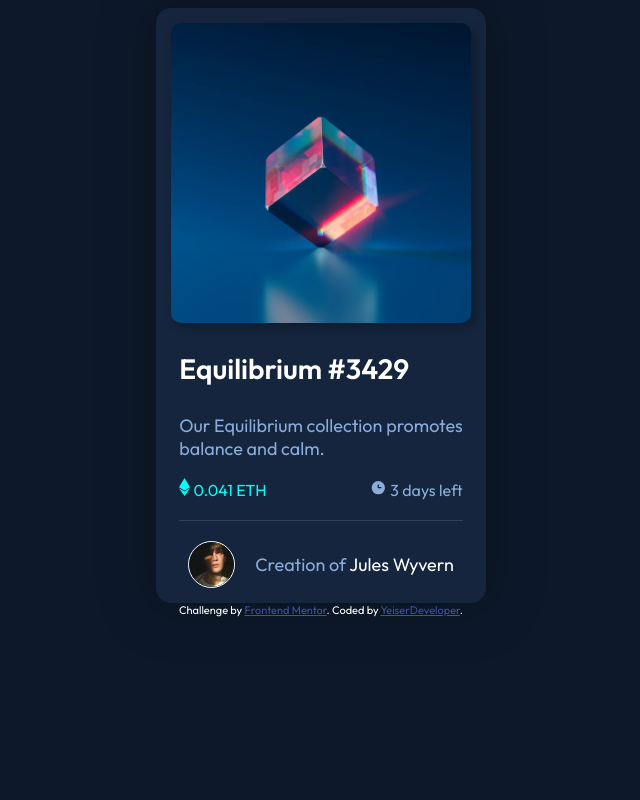
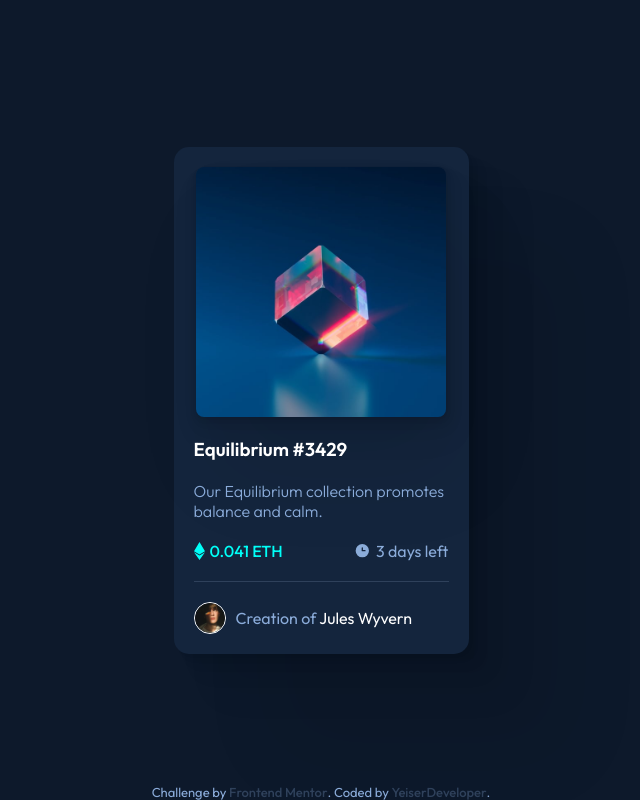
Before and after one commit to YeiserBytes/nft-preview-card-component, a plain HTML site: page index.html in a window 1280 px wide. Shown: the whole page, without its empty margins (319-959 px from the left). Drawn offline with Linux system fonts and the light colour scheme.

Commit message:
Add Update

```diff
--- a/assets/styles/styles.scss
+++ b/assets/styles/styles.scss
@@ -1,6 +1,7 @@
+@import url('https://fonts.googleapis.com/css2?family=Outfit:wght@300;400;600&display=swap');
+
 // Variables
 
-// Screen Size Responsive
 $mobileScreen: 375px;
 $desktopScreen: 1440px;
 // primary
@@ -20,84 +21,87 @@ $para-size1: 18px;
 $para-size2: 28px;
 
 * {
+    margin: 0;
+    padding: 0;
+    box-sizing: border-box;
+}
+
 body {
-        background: $n-main-bg;
+    display: flex;
+    flex-direction: column;
+    align-items: center;
+    justify-content: center;
+    height: 100vh;
+    background-color: $n-main-bg;
     font-family: 'Outfit', sans-serif;
-        color: $n-white;
-        position: relative;
+    gap: 10px;
+    user-select: none;
+    transition: all 300ms ease-in-out;
 
     .container {
-            max-width: 1440px;
-            margin: 0 auto;
-            padding: 0 15px;
         display: flex;
-
-            .content {
         flex-direction: column;
-                justify-content: center;
         align-items: center;
-                display: flex;
-                background: #14253D;
-                box-shadow: 0px 0px 50px 10px rgba(0, 0, 0, 0.25);
+        background: $n-card-bg;
+        width: 295px;
+        gap: 20px;
+        padding: 20px;
         border-radius: 15px;
-                padding: 15px;
-                margin: 0 auto;
+        box-shadow:
+            2.8px 2.8px 2.2px rgba(0, 0, 0, 0.02),
+            6.7px 6.7px 5.3px rgba(0, 0, 0, 0.028),
+            12.5px 12.5px 10px rgba(0, 0, 0, 0.035),
+            22.3px 22.3px 17.9px rgba(0, 0, 0, 0.042),
+            41.8px 41.8px 33.4px rgba(0, 0, 0, 0.05),
+            100px 100px 80px rgba(0, 0, 0, 0.07);
 
         .banner-img {
-                    width: 300px;
-                    height: auto;
-                    filter: drop-shadow(4px 4px 4px rgba(0, 0, 0, 0.25));
-                    border-radius: 10px;
-                }
+            width: 250px;
+            border-radius: 8px;
+            box-shadow:
+            0.4px 1.5px 2.5px rgba(0, 0, 0, 0.029),
+            1px 3.3px 6px rgba(0, 0, 0, 0.038),
+            1.7px 5.7px 11.1px rgba(0, 0, 0, 0.044),
+            2.9px 9.8px 19.1px rgba(0, 0, 0, 0.051),
+            5.3px 17.9px 33.7px rgba(0, 0, 0, 0.06),
+            18px 61px 89px rgba(0, 0, 0, 0.07)
+            ;
         }
 
-            .text-content {
-                max-width: 1440px;
+        .header {
             display: flex;
             flex-direction: column;
-                justify-content: center;
-                align-items: center;
-                position: relative;
-                z-index: 1;
+            gap: 20px;
 
-                .header {
-
-                    .title  {
-                        font-size: $para-size2;
-                        font-weight: $font-w-3;
+            .title {
+                color: $n-white;
+                font-weight: 600;
+                user-select: none;
             }
 
             .description {
-                        font-weight: $font-w-2;
-                        font-size: $para-size1;
                 color: $pri-softBlue;
+                font-weight: 300;
             }
 
             .data {
                 display: flex;
                 flex-direction: row;
-                        flex-wrap: wrap;
                 justify-content: space-between;
+
+                span {
+                    display: flex;
+                    flex-direction: row;
                     align-items: center;
-                        align-content: center;
+                    gap: 5px;
+                }
 
                 .price {
-                            display: block;
-                            flex-grow: 0;
-                            flex-shrink: 1;
-                            flex-basis: auto;
-                            align-self: auto;
-                            order: 0;
                     color: $pri-cyan;
+                    font-weight: 500;
                 }
 
                 .date {
-                            display: block;
-                            flex-grow: 0;
-                            flex-shrink: 1;
-                            flex-basis: auto;
-                            align-self: auto;
-                            order: 0;
                     color: $pri-softBlue;
                 }
             }
@@ -105,44 +109,55 @@ $para-size2: 28px;
 
         .line {
             width: 100%;
-                    margin: 20px 0;
-                    background: $n-line-darkBlue;
-                    height: 1px;
-                    border: none;
+            border-top: solid;
+            border-width: thin;
+            border-color: $n-line-darkBlue;
         }
 
         .user {
             display: flex;
-                    justify-content: center;
+            flex-direction: row;
+            align-self: start;
             align-items: center;
-                    flex-direction: row;
+            gap: 10px;
 
             img {
-                        height: 45px;
-                        width: auto;
-                        border: 1px solid $n-white;
+                width: 32px;
+                border: 1px $n-white solid;
                 border-radius: 50%;
-                        margin-right: 20px;
-                        right: 0;
             }
 
-                    .descriptions-user {
-                        font-size: $para-size1;
+            span {
+                color: $n-white;
+
                 span {
                     color: $pri-softBlue;
                 }
             }
         }
     }
+
+    .attribution {
+        position: absolute;
+        bottom: 0;
+        font-size: small;
+        color: #8bacda;
+
+        a {
+            color: $n-line-darkBlue;
+            text-decoration: none;
+            font-weight: 500;
+
+            &:hover {
+                color: #8bacda;
+            }
         }
 
-        .attribution {
-            font-size: 11px;
-            text-align: center;
+    }
 
-            a {
-                color: hsl(228, 45%, 44%);
+    @media (max-width: 775px) {
+        & {
+            height: 80vh;
         }
     }
 }
-}
--- a/index.html
+++ b/index.html
@@ -1,45 +1,51 @@
 <!DOCTYPE html>
 <html lang="en">
-
     <head>
         <meta charset="UTF-8">
         <meta name="viewport" content="width=device-width, initial-scale=1.0">
-    <!-- displays site properly based on user's device -->
-    <link rel="icon" type="image/png" sizes="32x32" href="assets/images/favicon-32x32.png">
+        <link
+            rel="icon"
+            type="image/png"
+            sizes="32x32"
+            href="assets/images/favicon-32x32.png"
+        >
         <link rel="stylesheet" href="assets/styles/styles.css">
         <title>Frontend Mentor | NFT preview card component</title>
         <link rel="preconnect" href="https://fonts.googleapis.com">
         <link rel="preconnect" href="https://fonts.gstatic.com" crossorigin>
-    <link href="https://fonts.googleapis.com/css2?family=Outfit:wght@100;200;300;400;500;600;700;800;900&display=swap"
-        rel="stylesheet">
+        <link href="https://fonts.googleapis.com/css2?family=Outfit:wght@100;200;300;400;500;600;700;800;900&display=swap" rel="stylesheet">
     </head>
-
     <body>
         <div class="container">
-        <div class="content">
             <img src="assets/images/image-equilibrium.jpg" alt="Equilibrium - NFT" class="banner-img">
-            <div class="text-content">
+
             <div class="header">
                 <h3 class="title">Equilibrium #3429</h3>
-                    <p class="description">Our Equilibrium collection promotes<br/> balance and calm.</p>
+                <p class="description">
+                    Our Equilibrium collection promotes balance and calm.
+                </p>
                 <div class="data">
-                        <span class="price"><img src="/assets/images/icon-ethereum.svg" alt=""> 0.041 ETH</span>
-                        <span class="date"><img src="/assets/images/icon-clock.svg" alt=""> 3 days left</span>
+                    <span class="price">
+                        <img src="/assets/images/icon-ethereum.svg" alt="">
+                        0.041 ETH
+                    </span>
+                    <span class="date">
+                        <img src="/assets/images/icon-clock.svg" alt="">
+                        3 days left
+                    </span>
                 </div>
             </div>
-                <hr class="line">
+            <div class="line"></div>
             <div class="user">
                 <img src="assets/images/image-avatar.png" alt="">
-                    <span class="descriptions-user"><span>Creation of </span> Jules Wyvern</span>
+                <span class="descriptions-user">
+                    <span>Creation of</span> Jules Wyvern
+                </span>
             </div>
         </div>
-        </div>
-        </div>
-
         <div class="attribution">
             Challenge by <a href="https://www.frontendmentor.io?ref=challenge" target="_blank">Frontend Mentor</a>.
             Coded by <a href="https://github.com/YeiserDeveloper">YeiserDeveloper</a>.
         </div>
     </body>
-
 </html>
```
Also changed, not shown: assets/styles/styles.css, 1 other file. Lines whose indentation alone changed are shown as unchanged.
